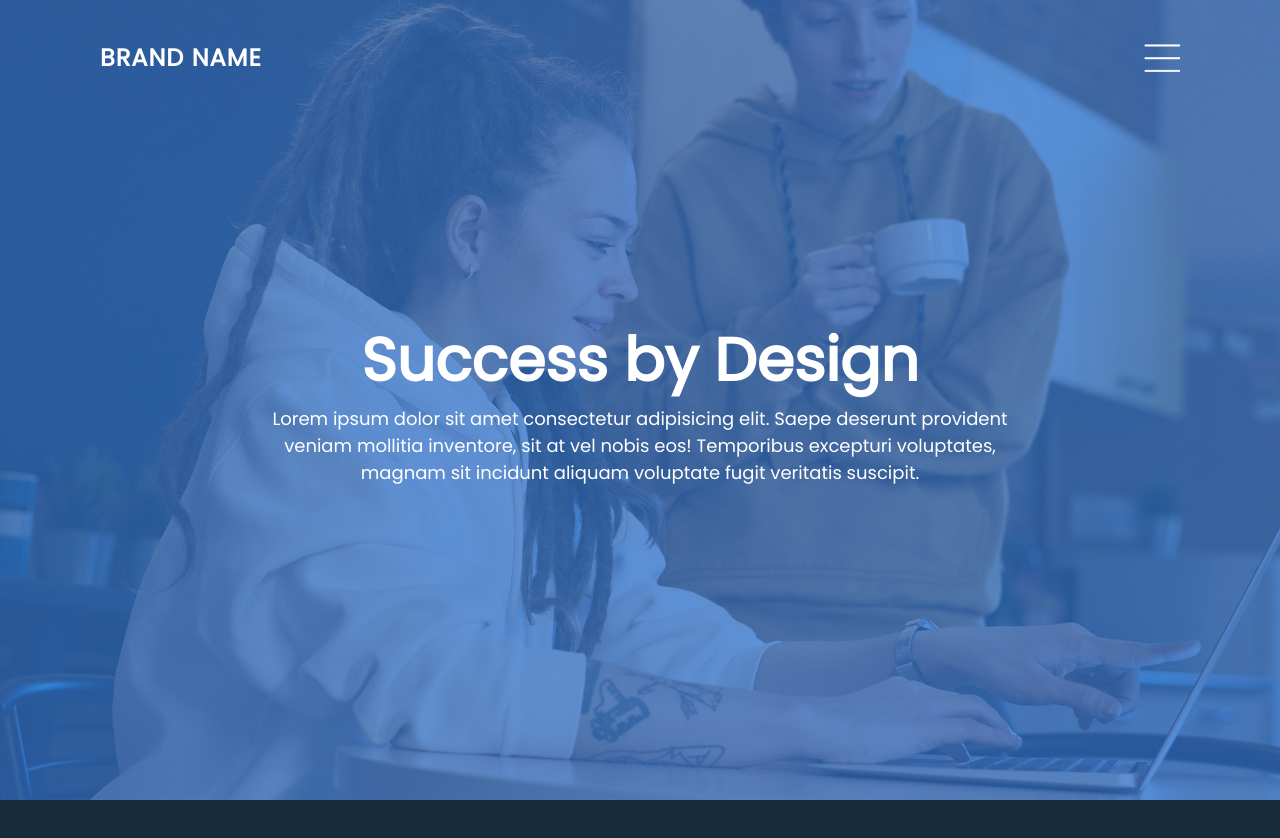
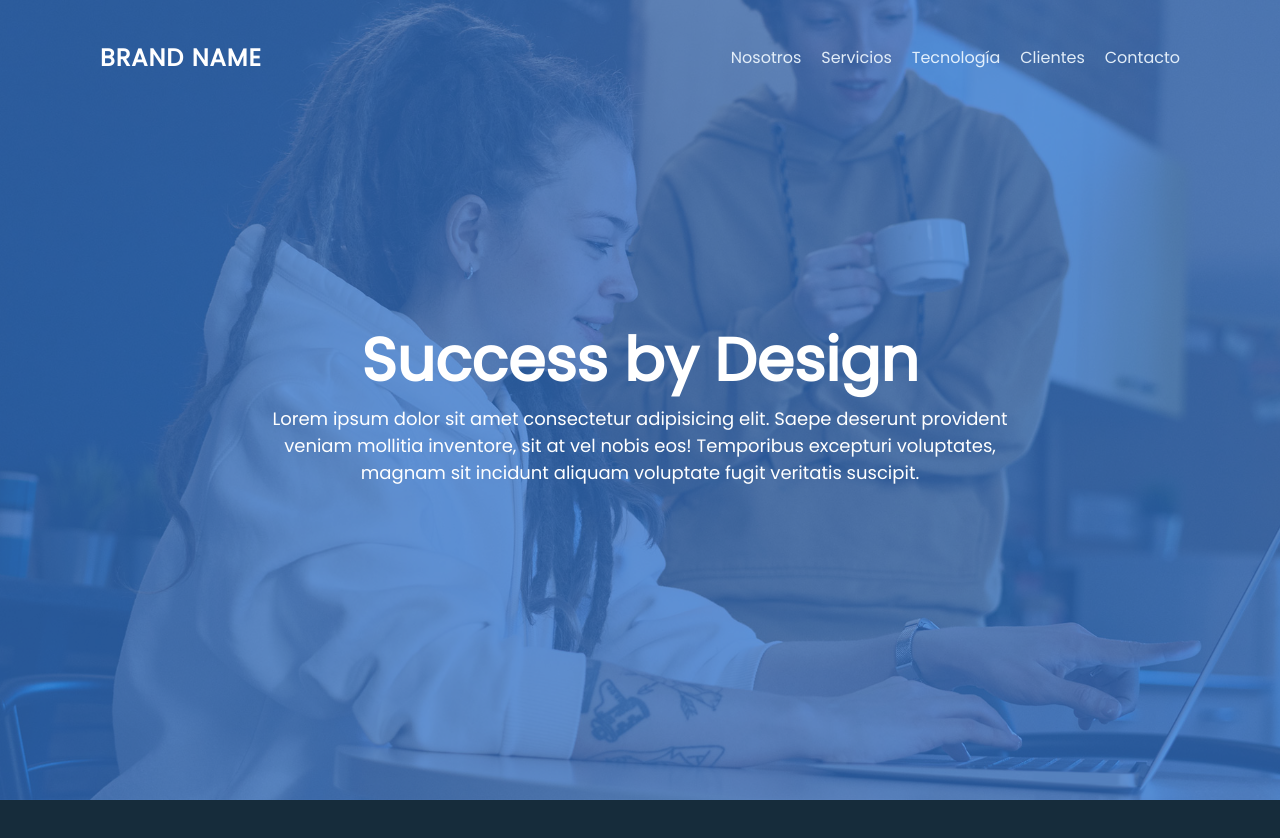
Before and after one commit to jeza077/Web-Development, a plain HTML site: page design-scroll/index.html in a window 1280 px wide. Shown: the top 838 px of the page. Drawn offline with Linux system fonts and the light colour scheme.

Commit message:
Barra sticky agregada a DWS

```diff
--- a/design-scroll/index.html
+++ b/design-scroll/index.html
@@ -9,11 +9,18 @@
 </head>
 <body>
     <!-- Banner o Hero -->
-    <div class="banner">
         <header>
             <a href="#" class="logo">Brand Name</a>
-            <div class="toggle"></div>
+            <ul>
+                <li><a href="#">Nosotros</a></li>
+                <li><a href="#">Servicios</a></li>
+                <li><a href="#">Tecnología</a></li>
+                <li><a href="#">Clientes</a></li>
+                <li><a href="#">Contacto</a></li>
+            </ul>
+            <!-- <div class="toggle"></div> -->
         </header>
+    <div class="banner">
         <img src="img/bg.jpg" alt="">
         <div class="content" data-0-top="opacity:0;left:100px;" data-200-top="opacity:1;left:0px;">
             <h2>Success by Design</h2>
@@ -145,8 +152,13 @@
     </section>
 
     <script src="skrollr.js"></script>
-    <script>
+    <script type="text/javascript">
         var s = skrollr.init();
+        window.addEventListener("scroll", function() {
+            var header = document.querySelector("header");
+            header.classList.toggle("sticky", window.scrollY > 0)
+        })
+
     </script>
 </body>
 </html>
--- a/design-scroll/style.css
+++ b/design-scroll/style.css
@@ -16,6 +16,64 @@
 
 body {
     overflow-x: hidden;
+}
+
+header {
+    position: fixed;
+    top: 0;
+    left: 0;
+    width: 100%;
+    padding: 40px 100px;
+    display: flex;
+    justify-content: space-between;
+    align-items: center;
+    transition: 0.6s;
+    z-index: 1000;
+}
+header.sticky {
+    padding: 5px 100px;
+    background: #fff;
+}
+header .logo {
+    color: #fff;
+    text-decoration: none;
+    font-size: 24px;
+    text-transform: uppercase;
+    font-weight: 700;
+    letter-spacing: 1px;
+    transition: 0.5s;
+}
+header ul {
+    position: relative;
+    display: flex;
+}
+header ul li {
+    list-style: none;
+}
+header ul li a {
+    display: inline-block;
+    /* color: #fff; */
+    color: rgba(240, 248, 255, 0.918);
+    font-weight: 400;
+    margin-left: 20px;
+    text-decoration: none;
+    transition: 0.5s;
+}
+header ul li a:hover{
+    /* color: aliceblue; */
+    color: #fff;
+}
+header .toggle {
+    position: relative;
+    width: 36px;
+    height: 28px;
+    background: url(img/toggle.png);
+    background-size: cover;
+    cursor: pointer;
+}
+header.sticky .logo,
+header.sticky ul li a {
+    color: var(--AzulCieloHero);
 }
  /* Banner o Hero */
 .banner {
@@ -49,33 +107,7 @@ body {
     color: #fff;
     font-size: 18px;
 }
-.banner header {
-    position: absolute;
-    top: 0;
-    left: 0;
-    width: 100%;
-    padding: 40px 100px;
-    display: flex;
-    justify-content: space-between;
-    align-items: center;
-    z-index: 1000;
-}
-.banner header .logo {
-    color: #fff;
-    text-decoration: none;
-    font-size: 24px;
-    text-transform: uppercase;
-    font-weight: 700;
-    letter-spacing: 1px;
-}
-.banner header .toggle {
-    position: relative;
-    width: 36px;
-    height: 28px;
-    background: url(img/toggle.png);
-    background-size: cover;
-    cursor: pointer;
-}
+
 
 /* Section Sobre Nosotros */
 .about {
```
